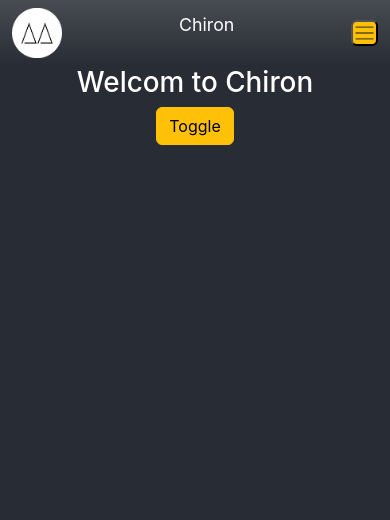
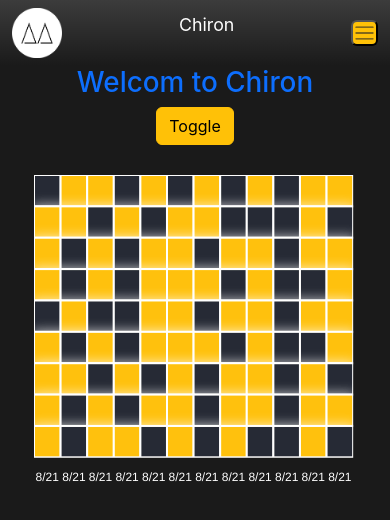
Before and after one commit to Ali-Azimi00/chironFrontEnd, a React (Create React App) app: page / in a window 390 px wide. Shown: the top 520 px of the page. Built offline with nearby package versions, Linux system fonts and the light colour scheme.

Commit message:
added apex charts and centered heatmap responsively

```diff
--- a/package.json
+++ b/package.json
@@ -11,9 +11,11 @@
     "@types/node": "^16.18.41",
     "@types/react": "^18.2.20",
     "@types/react-dom": "^18.2.7",
+    "apexcharts": "^3.41.1",
     "axios": "^1.4.0",
     "bootstrap": "^5.3.1",
     "react": "^18.2.0",
+    "react-apexcharts": "^1.4.1",
     "react-dom": "^18.2.0",
     "react-scripts": "5.0.1",
     "typescript": "^4.9.5",
@@ -47,7 +49,6 @@
     "@types/bootstrap": "^5.2.6",
     "@types/react-bootstrap": "^0.32.32",
     "react-bootstrap": "^2.8.0",
-    "react-router-dom": "^6.15.0",
-    "tailwindcss": "^3.3.3"
+    "react-router-dom": "^6.15.0"
   }
 }
--- a/src/App.css
+++ b/src/App.css
@@ -1,3 +1,12 @@
+:root {
+  --yellow: #ffc107 ;
+  --gray: #1a1a1a ;
+  --white: #ffffff ;
+  --accent:#3f3f3f ;
+  --callTA: #e57373 ;
+}
+
+
 .App {
   text-align: center;
 }
@@ -14,10 +23,10 @@
 }
 
 .App-header {
-  background-color: #282c34;
+  background-color: var(--gray);
   min-height: 100vh;
-  /* display: block; */
-  /* flex-direction: column;
+  /* display: block;
+  flex-direction: column;
   align-items: center;
   justify-content: center; */
   font-size: calc(10px + 2vmin);
@@ -36,3 +45,14 @@
     transform: rotate(360deg);
   }
 }
+
+/* .center{
+  display:block;
+
+  flex-direction: column;
+  align-items: center;
+  justify-content: center;
+
+  text-align: center;
+
+} */
--- a/src/App.tsx
+++ b/src/App.tsx
@@ -1,21 +1,36 @@
-import React, { useState } from 'react'
+// import React from 'react'
 import './App.css';
 // import * as Bootstrap from 'bootstrap'
 import Header from './components/Header';
 import Navbar from './components/NavBar';
+// import ProgChart from './components/ProgChart2'
+import ProgChart from './components/ProgChart'
+
 
 
 function App() {
 
   return (
     <div className="App">
-      <header className="App-header">
+      <header className="App-header ">
         <div>
           <Navbar></Navbar>
         </div>
 
         <div className='container'>
-          <Header></Header>
+          <div className='row'>
+            <Header></Header>
+          </div>
+          <div className='row chart1'>
+            <div className=''>
+              <div className=''>
+                <ProgChart></ProgChart>
+
+              </div>
+            </div>
+          </div>
+
+          {/* <ProgChart></ProgChart> */}
 
         </div>
 
--- a/src/components/Header.tsx
+++ b/src/components/Header.tsx
@@ -1,4 +1,5 @@
 import React, { useState } from 'react';
+import ProgChart from './ProgChart';
 
 function Header() {
 
@@ -6,9 +7,9 @@ function Header() {
 
     return (
         <React.Fragment>
-            <div className="px-auto">
+            <div className="container">
 
-                <h1 className='text-blue' hidden={isShowing}>Welcom to Chiron</h1>
+                <h1 className='text-primary' hidden={isShowing}>Welcom to Chiron</h1>
 
                 <button
                     type="button" className="btn btn-warning gradient"
@@ -17,6 +18,7 @@ function Header() {
                     Toggle
                 </button>
 
+
             </div>
         </React.Fragment>
     )
--- /dev/null
+++ b/src/components/ProgChart.tsx
@@ -0,0 +1,231 @@
+import React, { useState, useEffect } from "react";
+import ReactApexChart from 'react-apexcharts'
+import '../styles/charts.css'
+
+
+function ProgChart({ }: Object) {
+
+    const [showChart, setShowChart] = useState(false)
+    console.log(showChart)
+
+    useEffect(() => {
+        setShowChart(false)
+    }, [showChart])
+
+    const [series] = useState<any>([
+        {
+            name: 'Water',
+            data: [1, 3, 1, 1, 3, 1, 3, 1, 3, 3, 1, 3]
+        },
+        {
+            name: 'Stretch',
+            data: [1, 3, 1, 3, 1, 1, 3, 1, 1, 3, 1, 1]
+        },
+        {
+            name: 'Potion',
+            data: [1, 1, 3, 1, 3, 1, 3, 1, 1, 3, 1, 3]
+        },
+        {
+            name: 'Read',
+            data: [1, 3, 1, 3, 1, 1, 1, 3, 1, 3, 3, 1]
+        },
+        {
+            name: 'Language',
+            data: [3, 1, 3, 3, 1, 1, 3, 1, 1, 3, 1, 1,]
+        },
+        {
+            name: 'Push',
+            data: [1, 3, 1, 3, 1, 1, 1, 3, 1, 3, 3, 1]
+        },
+        {
+            name: 'Pull',
+            data: [1, 3, 1, 3, 1, 1, 3, 1, 1, 3, 1, 1]
+        },
+        {
+            name: 'Core',
+            data: [1, 1, 3, 1, 3, 1, 1, 3, 3, 3, 1,3]
+        },
+        {
+            name: 'Cardio',
+            data: [3, 1, 1, 3, 1, 3, 1, 3, 1, 3, 1, 1,]
+        }
+    ]);
+
+    console.log(series.length)
+    const [options] = useState<Object>(
+        {
+
+            // states: {
+            //     normal: {
+            //         filter: {
+            //             type: 'none',
+            //             value: 0,
+            //         }
+            //     },
+            //     hover: {
+            //         filter: {
+            //             type: 'none',
+            //             value: 0.15,
+            //         }
+            //     },
+            //     active: {
+            //         allowMultipleDataPointsSelection: true,
+            //         filter: {
+            //             type: 'darken',
+            //             value: 0.35,
+            //         }
+            //     },
+            // },
+
+
+
+
+            theme: {
+                mode: 'dark',
+                // palette: 'palette1',
+                monochrome: {
+                    enabled: false,
+                    color: '#ffc107',
+                    shadeTo: 'dark',
+                    shadeIntensity: .5
+                },
+            },
+            xaxis: {
+                lines: {
+                    show: false
+                },
+                labels: {
+                    rotate: -90,
+                    style: {
+                        colors: ["#fff", "#fff", "#fff", "#fff", "#fff", "#fff", "#fff", "#fff", "#fff", "#fff", "#fff", "#fff"]
+                    }
+                },
+                axisTicks: {
+                    show: false,
+                    borderType: 'solid',
+                    color: '#6f42c1',
+                    height: 6,
+                    offsetX: 0,
+                    offsetY: 0
+                }
+
+            },
+            yaxis: {
+                lines: {
+                    show: false
+                },
+                labels: {
+                    show: false,
+                    align: 'right',
+                    maxWidth: 160,
+                    style: {
+                        colors: ["#fff", "#fff", "#fff", "#fff", "#fff", "#fff", "#fff", "#fff", "#fff", "#fff", "#fff", "#fff"]
+                    },
+                    offsetX: -17,
+                    offsetY: 0,
+                    rotate: 0,
+
+                },
+
+            },
+            chart: {
+                width: 300,
+                background: '#',
+                type: 'heatmap',
+                toolbar: {
+                    show: false
+                },
+                fill: {
+                    color: ["#"],
+                    opacity: 0
+                }
+                ,
+                dropShadow: {
+                    enabled: true,
+                    top: 0,
+                    left: 0,
+                    blur: 6,
+                    color: '#fff',
+                    opacity: .4
+                },
+                offsetX: 0,
+                offsetY: 0,
+                axisBorder: {
+                    show: false,
+                    color: "#dc3545"
+                },
+                xaxis: {
+                    axisTicks: {
+                        show: false,
+                    },
+                    labels: {
+                        style: {
+
+                        }
+                    }
+                }
+            },
+            dataLabels: {
+                enabled: false
+            },
+            colors: ["#282c34"],
+            tooltip: {
+                enabled: true,
+            },
+            legend: {
+                show: false
+            },
+            labels: ["8/21", "8/21", "8/21", "8/21", "8/21", "8/21", "8/21", "8/21", "8/21", "8/21", "8/21", "8/21"],
+            grid: {
+                show: false,
+                padding: {
+                    top: 0,
+                    right: 0,
+                    bottom: 0,
+                    left: 0
+                },
+            },
+            plotOptions: {
+                heatmap: {
+                    radius: 0,
+                    enableShades: true,
+                    shadeIntensity: .1,
+                    reverseNegativeShade: false,
+                    //When enabled, it will reverse the shades for negatives but keep
+                    //the positive shades as it is now. An example of such use-case would
+                    //be in a profit/loss chart where darker reds mean larger losses,
+                    //darker greens mean larger gains.
+                    distributed: true,
+                    useFillColorAsStroke: false,
+                    colorScale: {
+                        ranges: [{
+                            from: 0,
+                            to: 1,
+                            color: "#ffc107",
+                            // foreColor: "#dc3545",
+                            name: undefined,
+                        }],
+                        inverse: false,
+                        min: 0,
+                        max: 3
+                    },
+                }
+            }
+        }
+    );
+
+    return (
+        <div id="" className="">
+            <ReactApexChart
+                options={options} series={series}
+                type="heatmap" height={350}
+                onClick={() => {
+                    setShowChart(true)
+                }}
+                hidden={false}
+            />
+        </div>
+    )
+}
+
+export default ProgChart;
--- /dev/null
+++ b/src/styles/charts.css
@@ -0,0 +1,32 @@
+.chart1 {
+    /* max-width: 50%; */
+    /* display:block;
+    align-items: center;
+    justify-content: center; */
+    /* max-width: 500px; */
+    min-width: 350px;
+
+    margin-left: 15%;
+    margin-right: 15%;
+
+    background-color: transparent;
+
+}
+@media screen and (max-width: 768px){
+    .chart1 {
+        margin-left: 0%;
+        margin-right: 0%;
+    }
+}
+@media screen and (max-width: 990px) and (min-width: 768px) {
+    .chart1 {
+        margin-left: 0%;
+        margin-right: 0%;
+    }
+}
+@media screen and (max-width: 1300px) and (min-width: 990px) {
+    .chart1 {
+        margin-left: 10%;
+        margin-right: 10%;
+    }
+}
```
Also changed, not shown: 2 other files (tests, documents, lock files or other folders).
